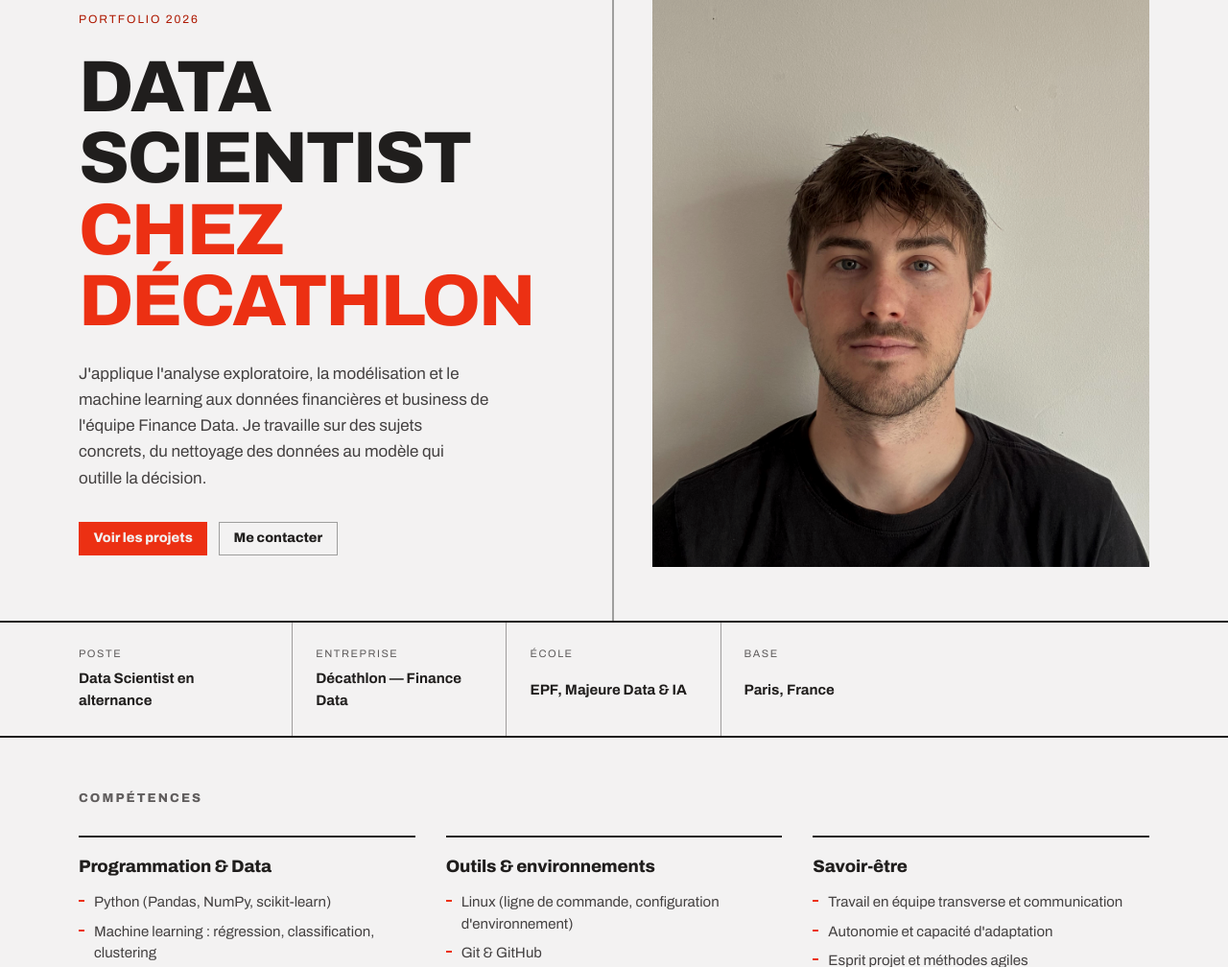
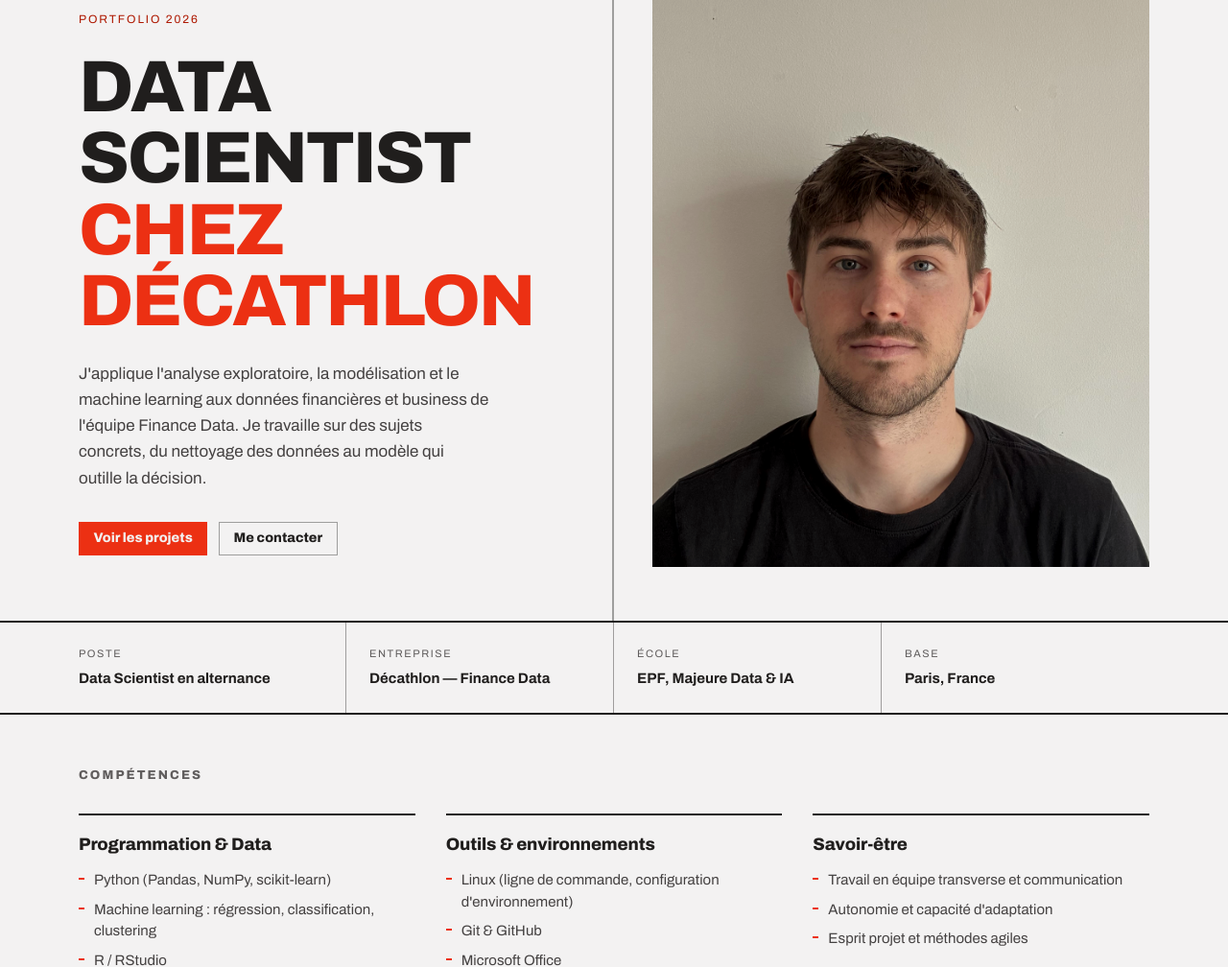
Before and after one commit to etienneg92i/Eportfolio, a FastAPI app: page / in a window 1280 px wide. Shown: the part 139-1147 px from the top of the page at 96% size. Run offline with FastAPI, Linux system fonts and the light colour scheme.

Commit message:
Passe la grille des faits à 4 colonnes (#6)
Suite au retrait du fait « International », aligne la grille sur les
4 faits restants pour qu'elle occupe toute la largeur.

Co-Authored-By: Claude Sonnet 5 <noreply@anthropic.com>

```diff
--- a/static/style.css
+++ b/static/style.css
@@ -342,7 +342,7 @@ body.has-js .view.is-active { display: block; }
 .facts { border-bottom: 2px solid var(--color-text); }
 .facts__grid {
   display: grid;
-  grid-template-columns: repeat(5, minmax(0, 1fr));
+  grid-template-columns: repeat(4, minmax(0, 1fr));
   gap: 0;
 }
 .fact {
```
